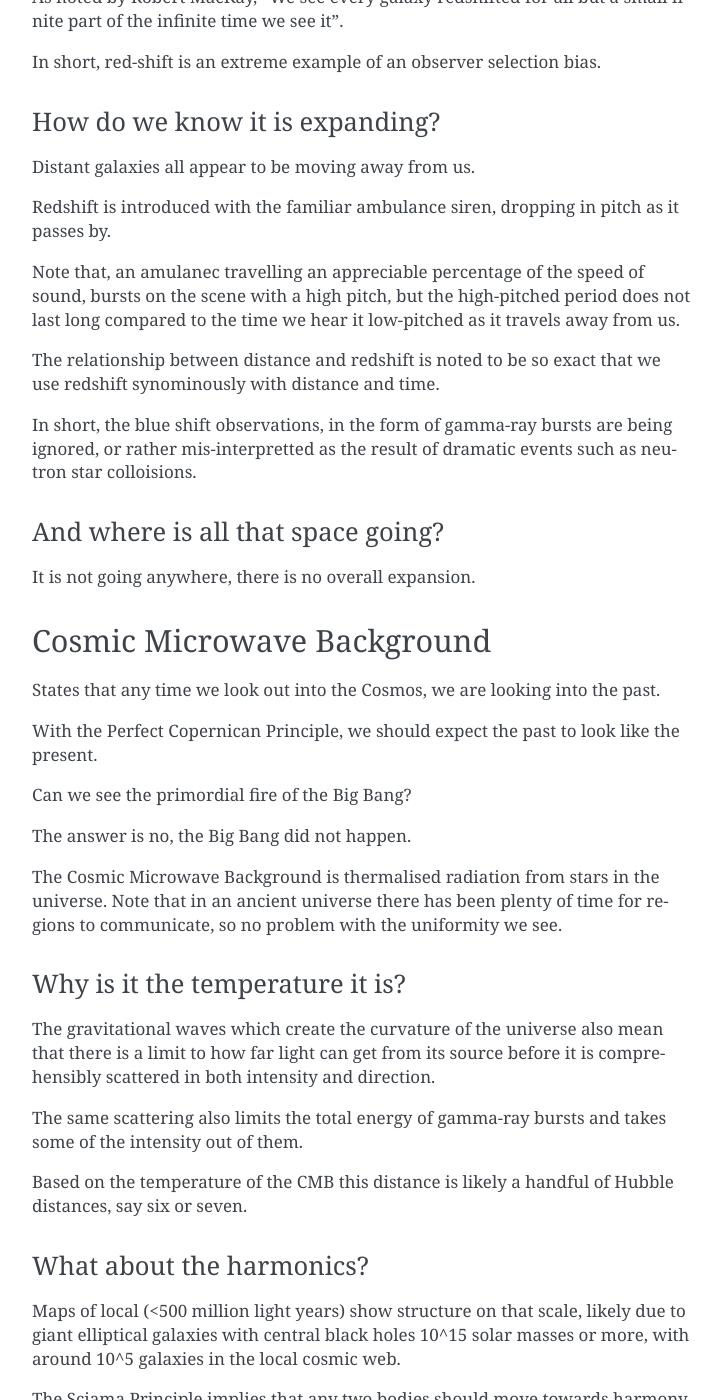
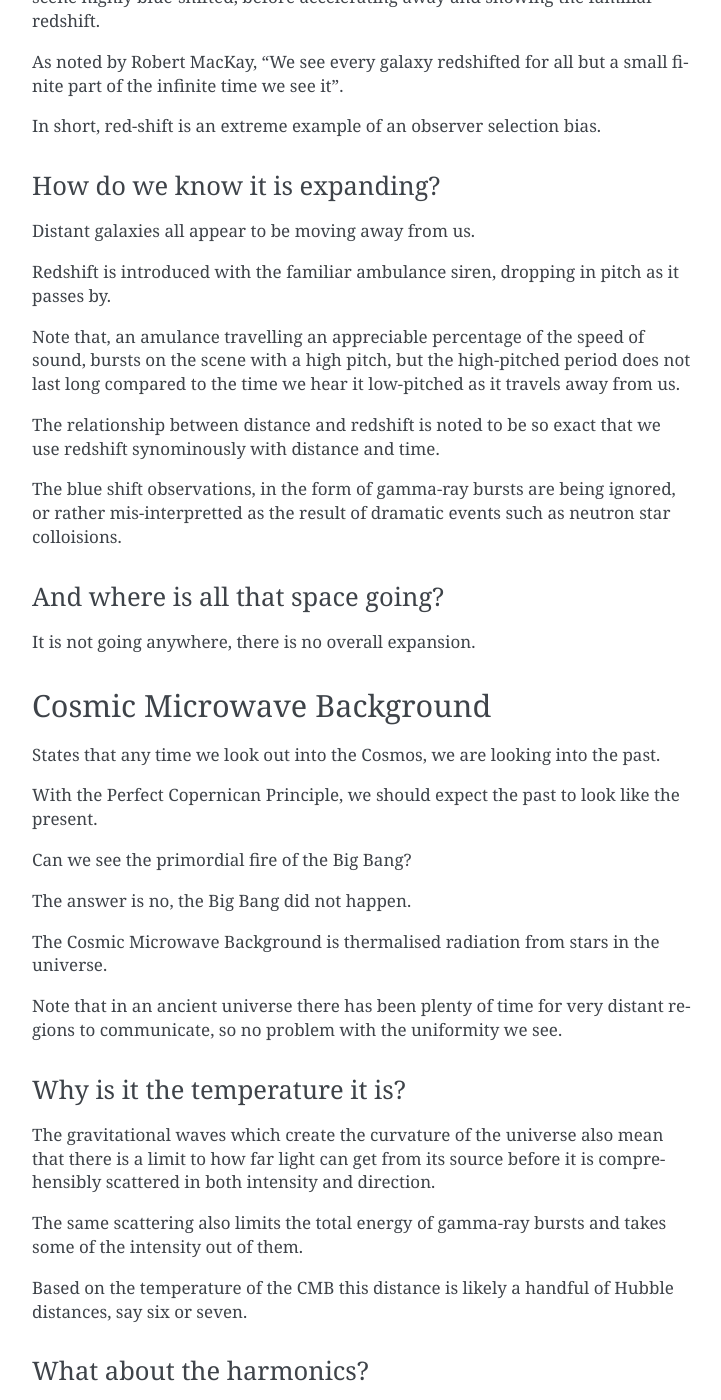
Before and after one commit to swfiua/gotu, a Sphinx documentation site: the page built from docs/101.rst, in a window 1280 px wide and 1400 px high, scrolled down 1385 px. Shown: the whole window, without its empty margins (388-1109 px from the left). Built offline with Sphinx 7.4.7, drawn with Linux system fonts in a browser that asks for light colours; formulas are drawn with MathJax 3; some of the changed text lies outside the part shown.

Commit message:
101 edits

```diff
--- a/docs/101.rst
+++ b/docs/101.rst
@@ -15,8 +18,9 @@
    cosmos in our new series, Cosmology 101.
 
 
-This presents an excellent opportunity to outline how the ideas in The
-Geometry of the Universe contrast to those of modern cosmology.
+This presents an excellent opportunity to outline how the ideas in
+Professor Colin Rourke's, The Geometry of the Universe, contrast to
+those of modern cosmology.
 
 There are just two ideas: Sciama Principle and de Sitter Space.
 
@@ -78,7 +82,7 @@
 Redshift is introduced with the familiar ambulance siren, dropping in
 pitch as it passes by.
 
-Note that, an amulanec travelling an appreciable percentage of the
+Note that, an amulance travelling an appreciable percentage of the
 speed of sound, bursts on the scene with a high pitch, but the
 high-pitched period does not last long compared to the time we hear it
 low-pitched as it travels away from us.
@@ -86,9 +90,9 @@
 The relationship between distance and redshift is noted to be so exact
 that we use redshift synominously with distance and time.
 
-In short, the blue shift observations, in the form of gamma-ray bursts
-are being ignored, or rather mis-interpretted as the result of
-dramatic events such as neutron star colloisions.
+The blue shift observations, in the form of gamma-ray bursts are being
+ignored, or rather mis-interpretted as the result of dramatic events
+such as neutron star colloisions.
 
 
 And where is all that space going?
@@ -112,8 +116,10 @@
 
 The Cosmic Microwave Background is thermalised radiation from stars in
 the universe.
+
 Note that in an ancient universe there has been plenty of time for
-regions to communicate, so no problem with the uniformity we see.
+very distant regions to communicate, so no problem with the uniformity
+we see.
 
 Why is it the temperature it is?
 --------------------------------
```
Also changed, not shown: other parts of docs/101.rst (+5 -2 lines).
